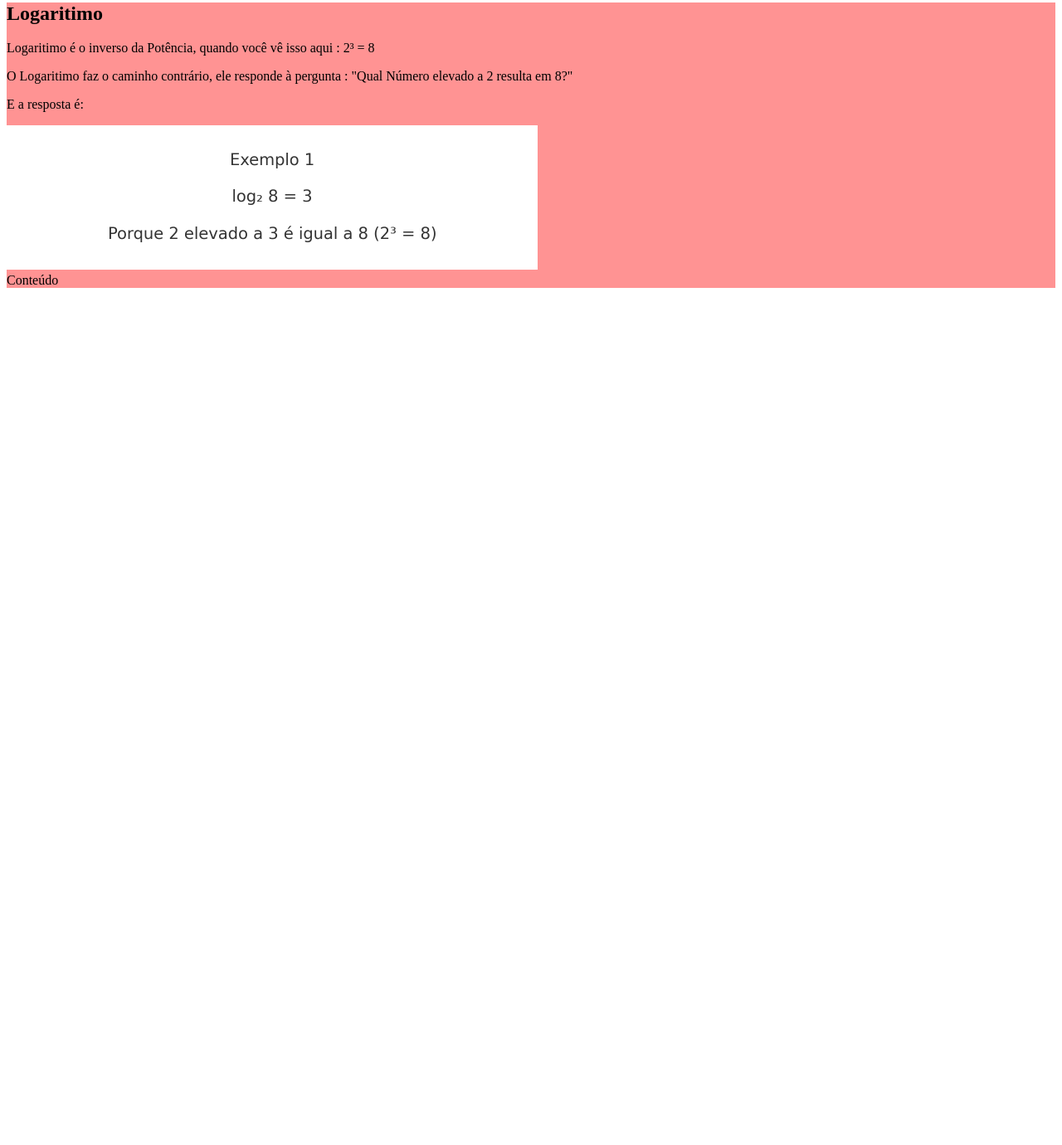
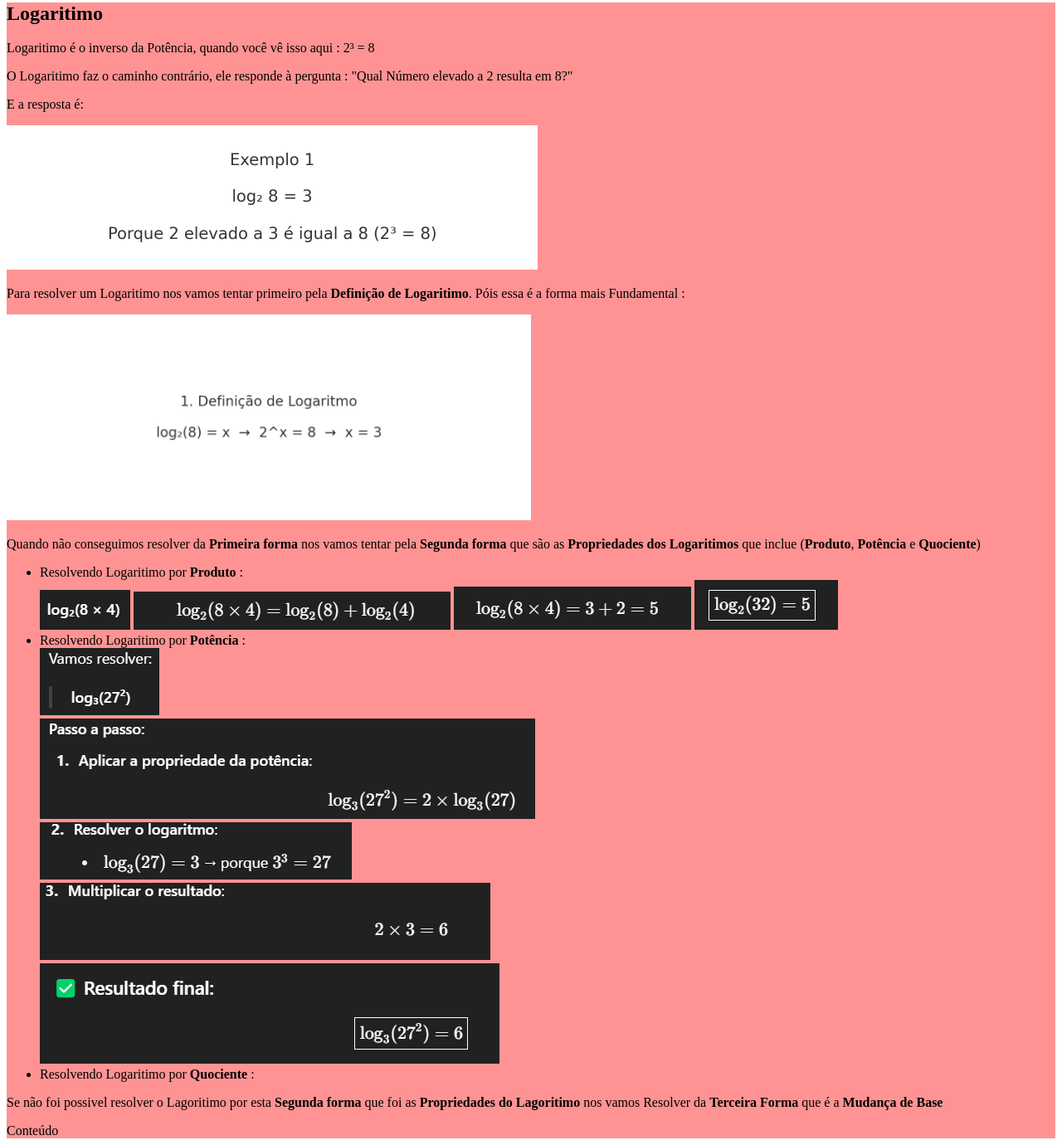
Before and after one commit to Francisco-Ronald-Dev/Cursinho-pro-Enem, a plain HTML site: page index.html in a window 1280 px wide. Shown: the part 759-2139 px from the top of the page at 83% size. Before the commit the page ends 1114 px from the top, so only its background shows below. Drawn offline with Linux system fonts and the light colour scheme.

Commit message:
Atualizando

```diff
--- a/index.html
+++ b/index.html
@@ -63,6 +63,40 @@
 
                 <img src="imagens/Matematica/log_exemplo1.png" alt="Logaritimo exemplo 1" width="640" height="174">
 
+                <p>Para resolver um Logaritimo nos vamos tentar primeiro pela <strong>Definição de Logaritimo</strong>. Póis essa é a forma mais Fundamental : </p>
+
+                <img src="imagens/Matematica/log_definicao.png" alt="Primeira forma de Resolver Logaritimo" width="50%" height="50%">
+
+                <p>Quando não conseguimos resolver da <strong>Primeira forma</strong> nos vamos tentar pela <strong>Segunda forma</strong> que são as <strong>Propriedades dos Logaritimos</strong> que inclue (<strong>Produto</strong>, <strong>Potência</strong> e <strong>Quociente</strong>)</p>
+
+                <ul>
+                    <li>Resolvendo Logaritimo por <strong>Produto</strong> :
+                        <br>
+                        <img src="imagens/Matematica/Logaritimo Produto 1 de 4.png" alt="Resolvendo Logaritimo por Produto 1 de 4">
+                        <img src="imagens/Matematica/Logaritimo Produto 2 de 4.png" alt="Resolvendo Logaritimo por Produto 2 de 4">
+                        <img src="imagens/Matematica/Logaritimo Produto 3 de 4.png" alt="Resolvendo Logaritimo por Produto 3 de 4">
+                        <img src="imagens/Matematica/Logaritimo Produto 4 de 4.png" alt="Resolvendo Logaritimo por Produto 4 de 4">
+                    </li>
+                    <li>Resolvendo Logaritimo por <strong>Potência</strong> :
+                        <br>
+                        <img src="imagens/Matematica/Logaritimo Potência 1 de 5.png" alt="Resolvendo Logaritimo por Potência 1 de 5">
+                        <br>
+                        <img src="imagens/Matematica/Logaritimo Potência 2 de 5.png" alt="Resolvendo Logaritimo por Potência 2 de 5">
+                        <br>
+                        <img src="imagens/Matematica/Logaritimo Potência 3 de 5.png" alt="Resolvendo Logaritimo por Potência 3 de 5">
+                        <br>
+                        <img src="imagens/Matematica/Logaritimo Potência 4 de 5.png" alt="Resolvendo Logaritimo por Potência 4 de 5">
+                        <br>
+                        <img src="imagens/Matematica/Logaritimo Potência 5 de 5.png" alt="Resolvendo Logaritimo por Potência 5 de 5">
+                    </li>
+
+                    <li>Resolvendo Logaritimo por <strong>Quociente</strong> :
+                        <br>
+                    </li>
+                </ul>
+
+                <p>Se não foi possivel resolver o Lagoritimo por esta <strong>Segunda forma</strong> que foi as <strong>Propriedades do Lagoritimo</strong> nos vamos Resolver da <strong>Terceira Forma</strong> que é a <strong>Mudança de Base</strong> </p>
+
              </article>
             Conteúdo
         </div>
```
Also changed, not shown: imagens/Matematica/Logaritimo Potência 1 de 5.png (added), imagens/Matematica/Logaritimo Potência 2 de 5.png (added), imagens/Matematica/Logaritimo Potência 3 de 5.png (added), imagens/Matematica/Logaritimo Potência 4 de 5.png (added), imagens/Matematica/Logaritimo Potência 5 de 5.png (added), imagens/Matematica/Logaritimo Produto 1 de 4.png (added), imagens/Matematica/Logaritimo Produto 2 de 4.png (added), imagens/Matematica/Logaritimo Produto 3 de 4.png (added), imagens/Matematica/Logaritimo Produto 4 de 4.png (added), imagens/Matematica/log_definicao.png (added).
